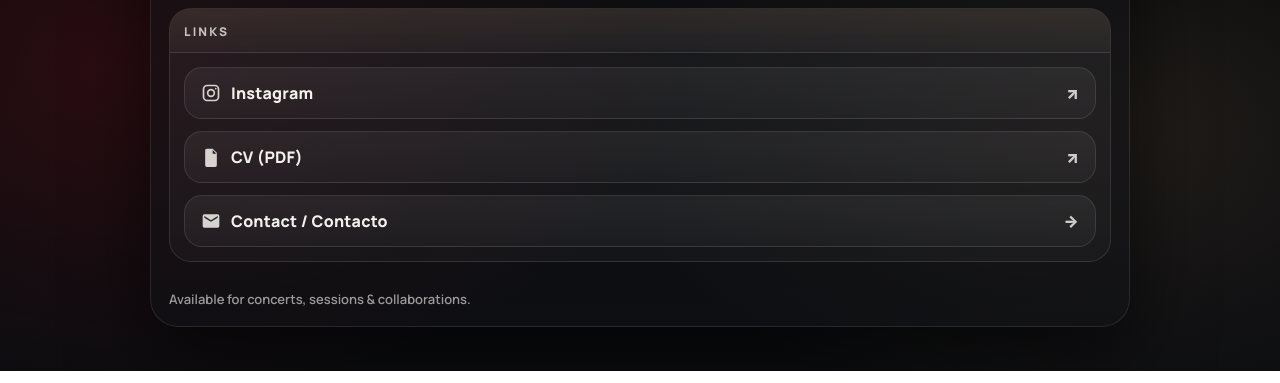
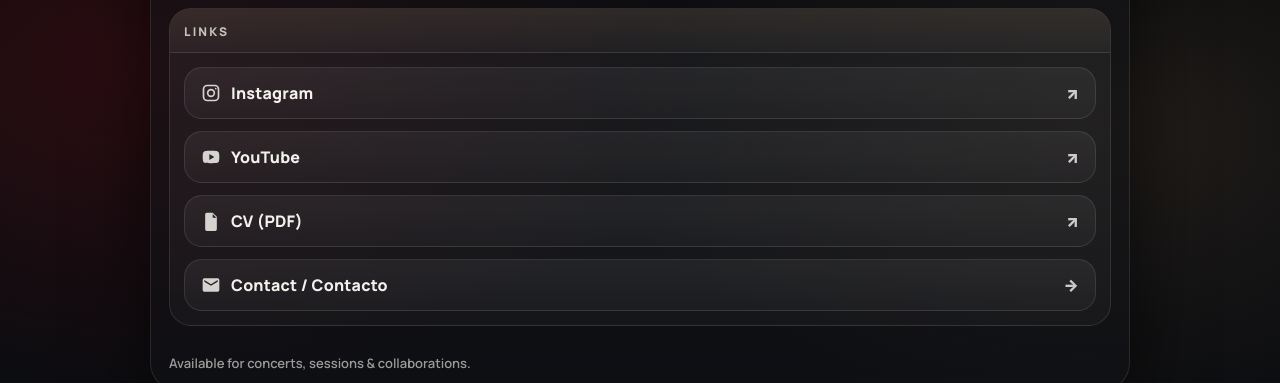
Before and after one commit to theJoshMuller/nataliaguerramusic, a plain HTML site: page index.html in a window 1280 px wide. Shown: the part 1619-2002 px from the top of the page. Drawn offline with nearby package versions, Linux system fonts and the light colour scheme.

Commit message:
Add YouTube link to links section and update video embed URL

```diff
--- a/index.html
+++ b/index.html
@@ -445,7 +445,7 @@
             <div class="videoFrame">
               <!-- Privacy-enhanced YouTube embed domain -->
               <iframe
-                src="https://www.youtube-nocookie.com/embed/weABmbzKfh8"
+                src="https://www.youtube-nocookie.com/embed/czun4LdaMXQ"
                 title="Natalia Guerra — Video"
                 loading="lazy"
                 referrerpolicy="strict-origin-when-cross-origin"
@@ -467,6 +467,14 @@
                 <span class="left">
                   <svg class="ico icoMuted" aria-hidden="true"><use href="#i-instagram"></use></svg>
                   <span class="label" id="igText">Instagram</span>
+                </span>
+                <span class="arrow">↗</span>
+              </a>
+
+              <a class="btn" href="https://www.youtube.com/@NataliaGuerraMusic" target="_blank" rel="noreferrer">
+                <span class="left">
+                  <svg class="ico icoMuted" aria-hidden="true"><use href="#i-youtube"></use></svg>
+                  <span class="label" id="ytText">YouTube</span>
                 </span>
                 <span class="arrow">↗</span>
               </a>
@@ -516,6 +524,7 @@ Profesional disciplinada con liderazgo comprobado y nivel de inglés C1.`;
           bioKicker: "Profile",
           videoKicker: "Video",
           ig: "Instagram",
+          yt: "YouTube",
           cv: "CV (PDF)",
           contact: "Contact / Contacto",
           footer: "Available for concerts, sessions & collaborations.",
@@ -528,6 +537,7 @@ Profesional disciplinada con liderazgo comprobado y nivel de inglés C1.`;
           bioKicker: "Perfil",
           videoKicker: "Video",
           ig: "Instagram",
+          yt: "YouTube",
           cv: "Hoja de vida (PDF)",
           contact: "Contacto / Contact",
           footer: "Disponible para conciertos, sesiones y colaboraciones.",
@@ -544,6 +554,7 @@ Profesional disciplinada con liderazgo comprobado y nivel de inglés C1.`;
       bioKicker: document.getElementById("bioKicker"),
       videoKicker: document.getElementById("videoKicker"),
       igText: document.getElementById("igText"),
+      ytText: document.getElementById("ytText"),
       cvText: document.getElementById("cvText"),
       contactText: document.getElementById("contactText"),
       footerLeft: document.getElementById("footerLeft"),
@@ -562,6 +573,7 @@ Profesional disciplinada con liderazgo comprobado y nivel de inglés C1.`;
         els.bioKicker.textContent = d.bioKicker;
         els.videoKicker.textContent = d.videoKicker;
         els.igText.textContent = d.ig;
+        els.ytText.textContent = d.yt;
         els.cvText.textContent = d.cv;
         els.contactText.textContent = d.contact;
         els.footerLeft.textContent = d.footer;
```
Lines whose indentation alone changed are shown as unchanged.
